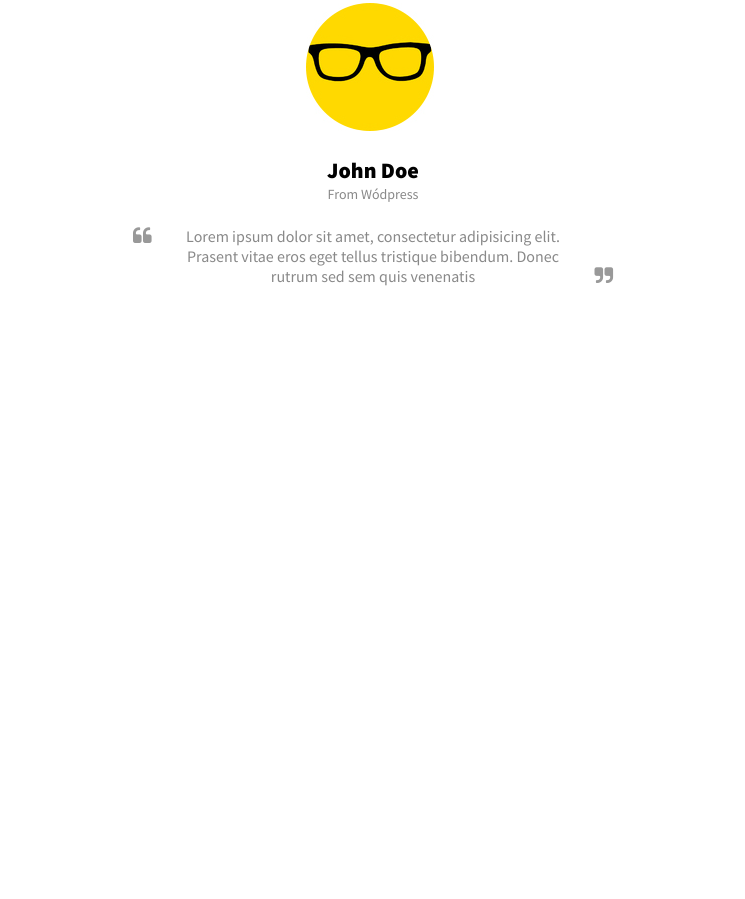
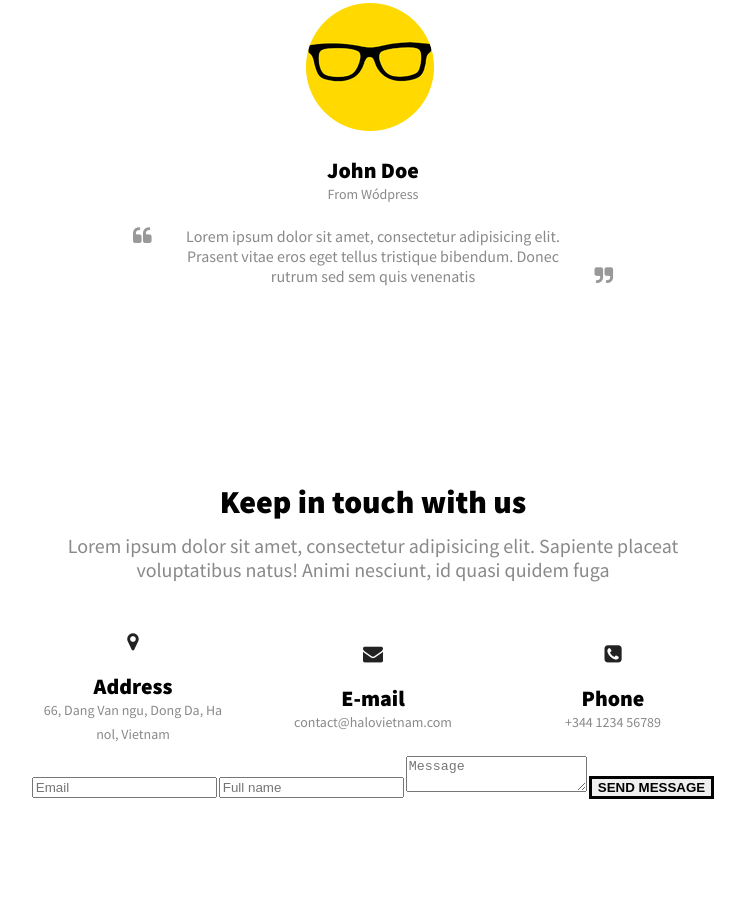
Before and after one commit to ojnatalie/tinyone-layout, a plain HTML site: page index.html in a window 1280 px wide. Shown: the part 4517-5416 px from the top of the page, without its empty margins (267-1012 px from the left). Before the commit the page ends 4903 px from the top, so only its background shows below. Drawn offline with nearby package versions, Linux system fonts and the light colour scheme.

Commit message:
Update index.html

```diff
--- a/index.html
+++ b/index.html
@@ -348,6 +348,35 @@
                 </blockquote>
             </div>
         </section>
+        <section class="c-section5 o-base-width">
+            <div class="c-section5__headline">
+                <h1 class="o-section__h1">Keep in touch with us</h1>
+                <h2 class="o-section__h2">Lorem ipsum dolor sit amet, consectetur adipisicing elit. Sapiente placeat voluptatibus natus! Animi nesciunt, id quasi quidem fuga</h2>
+            </div>
+            <div class="c-section__content u-pt u-aib">
+                <div class="c-section3__col">
+                    <i class="fa fa-map-marker fa-2x"></i>
+                    <h1 class="o-section__col__h1 u-wp u-font-weight-reg">Address</h1>
+                    <p class="o-section__col__p sm">66, Dang Van ngu, Dong Da, Ha nol, Vietnam</p>
+                </div>
+                <div class="c-section3__col">
+                    <i class="fa fa-envelope fa-2x"></i>
+                    <h1 class="o-section__col__h1 u-wp u-font-weight-reg">E-mail</h1>
+                    <p class="o-section__col__p sm">contact@halovietnam.com</p>
+                </div>
+                <div class="c-section3__col">
+                    <i class="fa fa-phone-square fa-2x"></i>
+                    <h1 class="o-section__col__h1 u-wp u-font-weight-reg">Phone</h1>
+                    <p class="o-section__col__p sm">+344 1234 56789</p>
+                </div>
+            </div>
+            <form class="c-form" method="POST" action="" accept-charset="UTF-8">
+                <input type="email" id="input-email" placeholder="Email">
+                <input type="text" id="input-name" placeholder="Full name">
+                <textarea name="message" type="text" id="input-message" placeholder="Message"></textarea>
+                <input type="submit" value="Send message" id="input-submit" class="c-btn">
+            </form>
+        </section>
         <script src="https://code.jquery.com/jquery-3.1.1.min.js"></script>
         <script src="js/smoothscroll.js"></script>
         <script src="js/main.js"></script>
```
